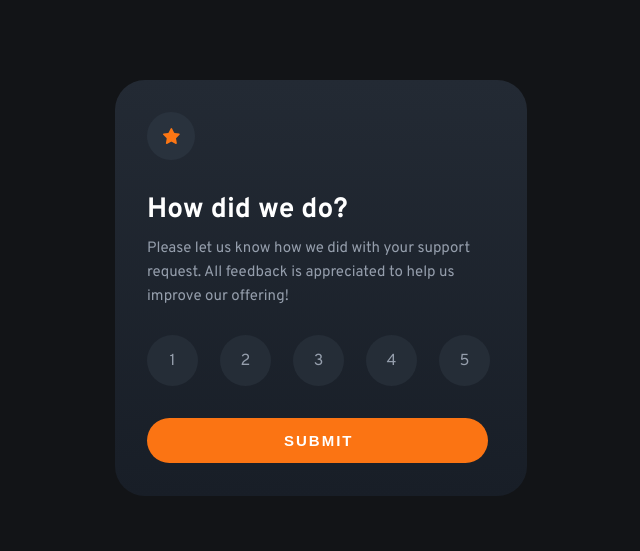
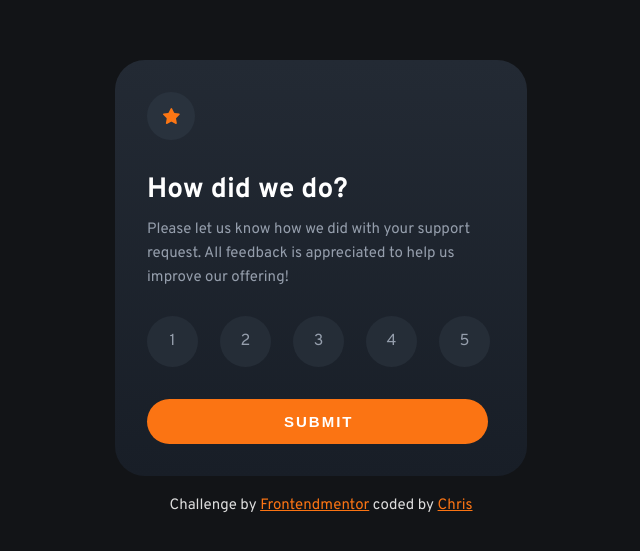
Before and after one commit to Chris-2811/interactive-rating-component, a plain HTML site: page index.html in a window 1280 px wide. Shown: the part 115-666 px from the top of the page, without its empty margins (319-959 px from the left). Drawn offline with Linux system fonts and the light colour scheme.

Commit message:
added 100vh for body and added copyright

```diff
--- a/index.html
+++ b/index.html
@@ -20,8 +20,8 @@
       </div>
       <h1 class="card-heading">How did we do?</h1>
       <p class="card-text">
-          Please let us know how we did with your support request. All feedback
-          is appreciated to help us improve our offering!
+        Please let us know how we did with your support request. All feedback is
+        appreciated to help us improve our offering!
       </p>
       <form class="rating-form">
         <div class="rating-element">
@@ -35,13 +35,23 @@
         <button type="submit" class="btn">Submit</button>
       </form>
     </div>
+    <div class="copyright">
+      Challenge by
+      <a href="https://www.frontendmentor.io/home" target="_blank"
+        >Frontendmentor</a
+      >
+      coded by <a href="https://github.com/Chris-2811" target="_blank">Chris</a>
+    </div>
     <div class="card-back">
       <div class="img">
-          <img src="images/illustration-thank-you.svg" alt="">
+        <img src="images/illustration-thank-you.svg" alt="" />
       </div>
       <div class="btn-secondary"></div>
       <h1 class="card-heading">Thank You!</h1>
-          <p class="card-text">We appreciate you taking the time to give a rating. If you ever need more support, don’t hesitate to get in touch!</p>
+      <p class="card-text">
+        We appreciate you taking the time to give a rating. If you ever need
+        more support, don’t hesitate to get in touch!
+      </p>
     </div>
     <script src="main.js"></script>
   </body>
--- a/main.js
+++ b/main.js
@@ -4,6 +4,8 @@ const bgBtn = document.querySelector('.btn-secondary')
 const ratings = document.querySelectorAll('.rating')
 const alert = document.querySelector('.alert-message');
 const card = document.querySelector('.card')
+const copyright = document.querySelector('.copyright');
+
 
 form.addEventListener('submit', addRating)
 let value;
@@ -39,6 +41,7 @@ async function addRating(e) {
     } else {
         card.style.display = 'none'
         cardBack.style.display = 'block'
+        copyright.style.display = 'none'
     }
 
 }
--- a/style.css
+++ b/style.css
@@ -19,14 +19,24 @@ body {
   background-color: var(--very-dark-blue);
   font-family: "Overpass", sans-serif;
   display: flex;
+  flex-direction: column;
   justify-content: center;
   align-items: center;
-  height: 800px;
+  min-height: 100vh;
   font-size: 15px;
+}
+
+a {
+  color: var(--orange);
 }
 
 img {
   max-width: 100%;
+}
+
+.copyright {
+  color: #ddd;
+  padding-top: 20px;
 }
 
 .alert-message {
```
Lines whose indentation alone changed are shown as unchanged.
